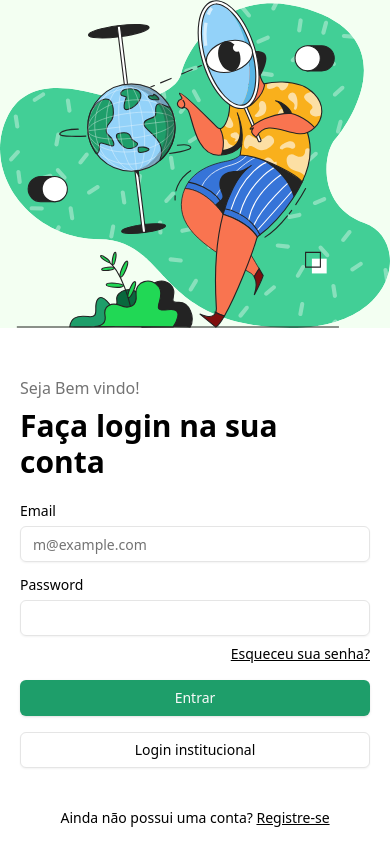
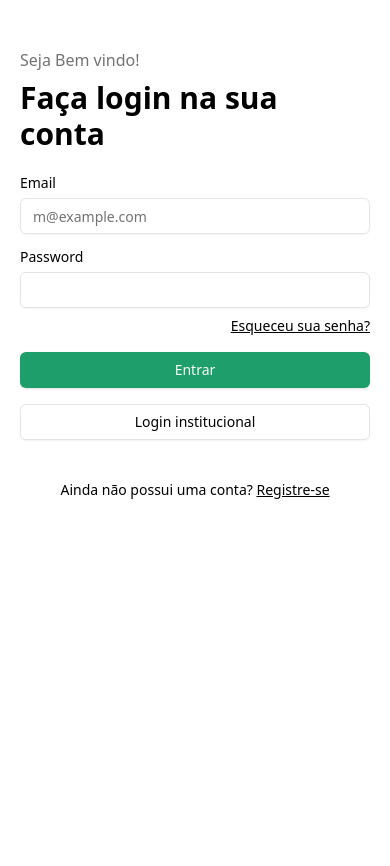
Before and after one commit to Capellinx/ICMBio---FrontEnd, a Next.js app: page /login in a window 390 px wide. Shown: the top 866 px of the page. After the commit the page ends 844 px from the top, so only its background shows below. Built offline with nearby package versions, Linux system fonts and the light colour scheme.

Commit message:
fix update responsivity

```diff
--- a/src/app/(auth)/login/page.tsx
+++ b/src/app/(auth)/login/page.tsx
@@ -13,7 +13,7 @@ export const description =
 export default function Login() {
    return (
       <div className="w-full lg:grid  lg:grid-cols-2 h-screen">
-         <div className="bg-[#F3FFF2] flex items-center justify-center">
+         <div className="bg-[#F3FFF2] hidden  lg:flex lg:items-center lg:justify-center">
             <Image
                src={logo}
                alt="Image"
```
